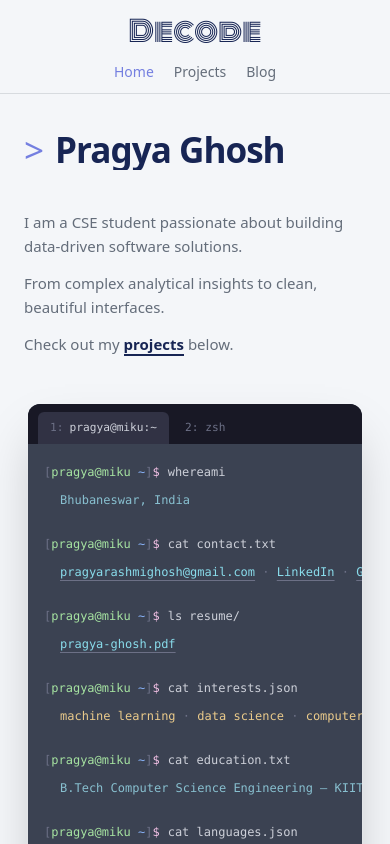
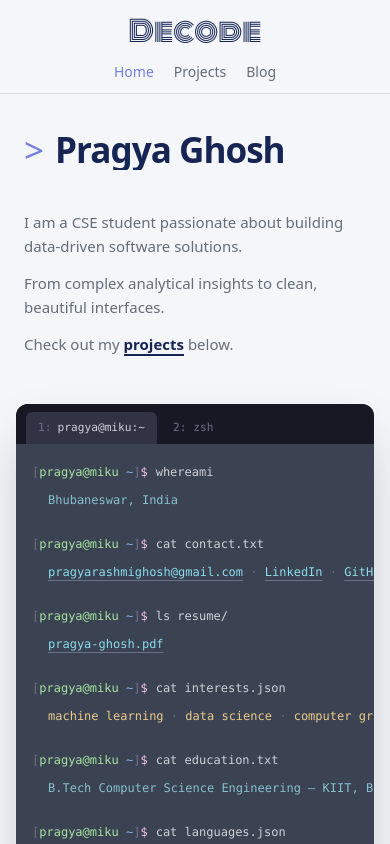
Before and after one commit to Pragya-Ghosh/decode-portfolio, a Next.js app: page / in a window 390 px wide. Shown: the top 844 px of the page. Built offline with nearby package versions, Linux system fonts and the light colour scheme; no server answers.

Commit message:
style(mobile): restore wider terminal padding while keeping scroll fix

```diff
--- a/src/components/Terminal/index.tsx
+++ b/src/components/Terminal/index.tsx
@@ -4,7 +4,7 @@ import TerminalPrompt from './TerminalPrompt';
 
 export default function Terminal() {
   return (
-    <section className="mx-auto mt-12 w-full max-w-6xl px-6 sm:px-8 md:mt-20 md:px-section-x">
+    <section className="mx-auto mt-12 w-full max-w-6xl px-3 sm:px-4 md:mt-20 md:px-section-x">
       <div className="w-full overflow-hidden rounded-xl bg-term-bg font-mono shadow-2xl ring-1 ring-white/10">
 
         {/* kitty tab strip */}
@@ -18,17 +18,15 @@ export default function Terminal() {
           </div>
         </div>
 
-        {/* body - horizontal scrolling for authentic terminal behavior */}
+        {/* body - keeping horizontal scroll fix so it functions like a real terminal */}
         <div className="overflow-x-auto p-4 text-[0.75rem] leading-loose text-term-text sm:p-5 sm:text-sm sm:leading-7 md:px-8 md:py-8 md:text-lg md:leading-9">
           {terminalLines.map((line) => (
             <div key={line.command} className="mb-5 last:mb-0">
-              {/* Removed flex-wrap and break-all; added whitespace-nowrap so it scrolls like a real terminal instead of shattering text */}
               <div className="flex items-center gap-2 whitespace-nowrap">
                 <TerminalPrompt />
                 <span className="text-term-text">{line.command}</span>
               </div>
 
-              {/* Added a wrapper for output to ensure it also scrolls nicely if lines are long */}
               <div className="mt-1 min-w-max">
                 <TerminalOutput output={line.output} />
               </div>
```
